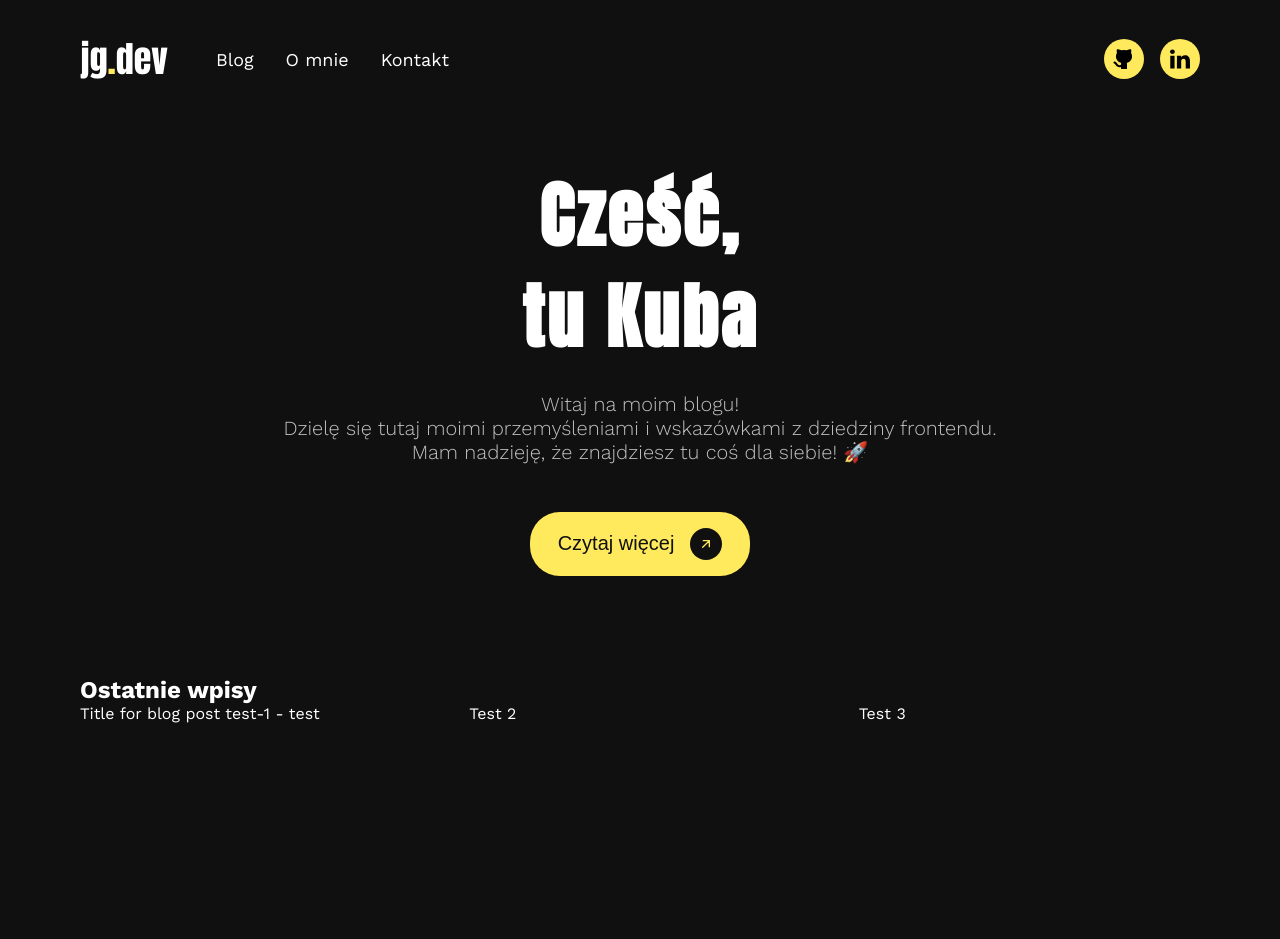
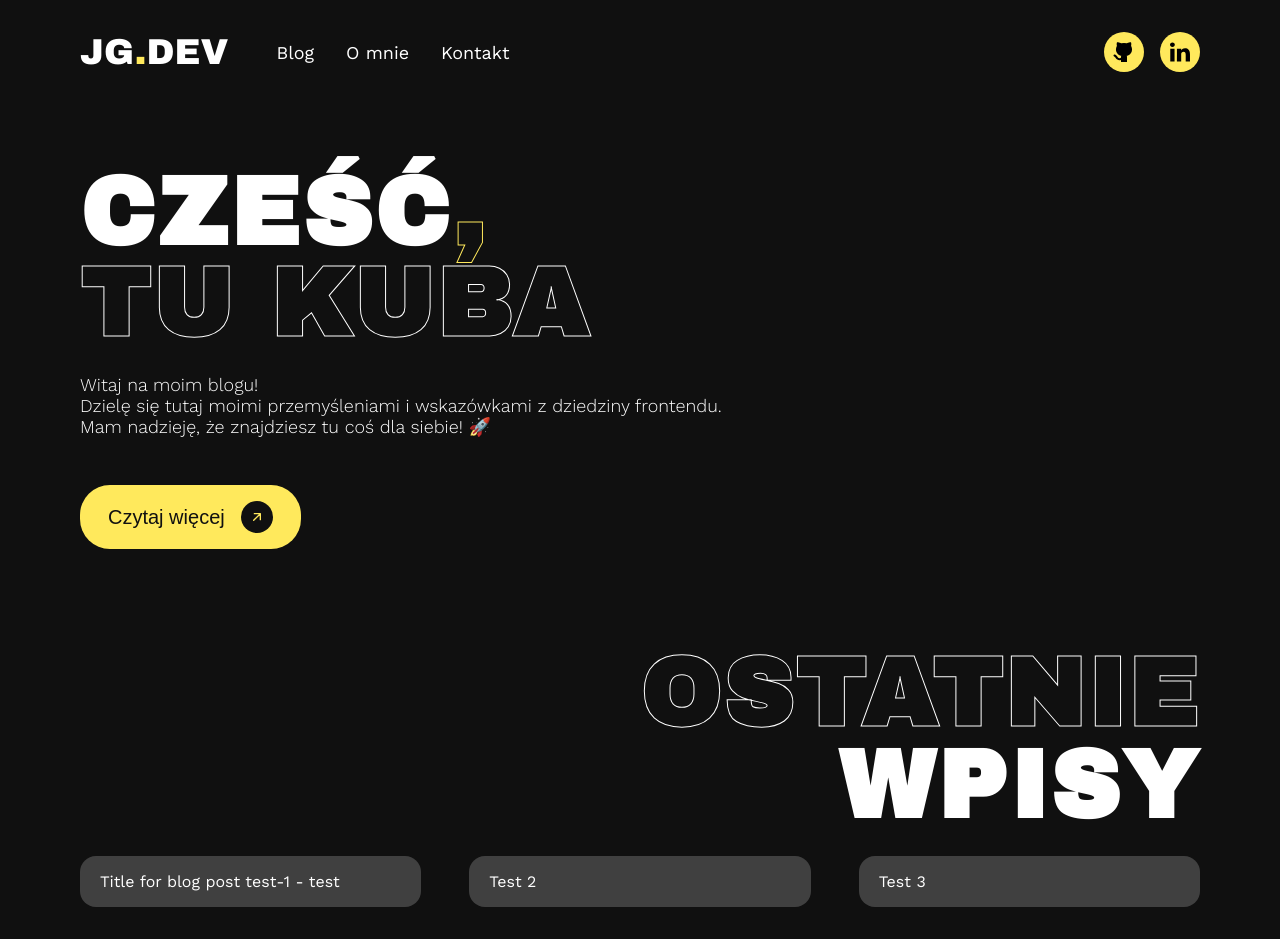
Before and after one commit to Goomel/personal-blog, a Next.js app: page / in a window 1280 px wide. Before the commit the page ends 800 px from the top, so only its background shows below. Built offline with nearby package versions, Linux system fonts and the light colour scheme.

Commit message:
Change heading font, add more styles

```diff
--- a/src/app/layout.js
+++ b/src/app/layout.js
@@ -1,6 +1,6 @@
 import cn from 'classnames';
 import Navigation from '@/components/navigation/Navigation';
-import { Work_Sans, Anton } from 'next/font/google';
+import { Work_Sans, Archivo_Black } from 'next/font/google';
 import styles from './layout.module.scss';
 import '@/styles/main.scss';
 
@@ -10,7 +10,7 @@ const work_sans = Work_Sans({
   variable: '--font-work-sans'
 });
 
-const anton = Anton({
+const archivo_black = Archivo_Black({
   subsets: ['latin'],
   display: 'swap',
   weight: '400',
@@ -25,7 +25,7 @@ export const metadata = {
 export default function RootLayout({ children }) {
   return (
     <html lang="pl">
-      <body className={cn(work_sans.variable, anton.variable)}>
+      <body className={cn(work_sans.variable, archivo_black.variable)}>
         <div className={styles.layoutContainer}>
           <Navigation />
           <main>{children}</main>
--- a/src/app/page.js
+++ b/src/app/page.js
@@ -1,4 +1,4 @@
-import RecentPosts from '@/components/blog/recentPosts/recentPosts';
+import RecentPosts from '@/components/blog/recentPosts/RecentPosts';
 import Hero from '@/components/hero/Hero';
 
 export const metadata = {
--- a/src/components/blog/postListing/PostListing.js
+++ b/src/components/blog/postListing/PostListing.js
@@ -1,10 +1,11 @@
 import Link from 'next/link';
+import styles from './postListing.module.scss';
 
 const PostListing = ({ posts }) => {
   return (
     <>
       {posts.map(({ slug, metadata: { title } }) => (
-        <div key={slug}>
+        <div className={styles.post} key={slug}>
           <Link href={`/blog/${slug}`}>{title}</Link>
         </div>
       ))}
--- /dev/null
+++ b/src/components/blog/postListing/postListing.module.scss
@@ -0,0 +1,13 @@
+@import '@/styles/mixins.scss';
+
+.post {
+  background-color: var(--black-400);
+  border-radius: 1rem;
+
+  a {
+    padding: 1rem 1.25rem;
+    display: block;
+    width: 100%;
+    height: 100%;
+  }
+}
--- a/src/components/blog/recentPosts/RecentPosts.js
+++ b/src/components/blog/recentPosts/RecentPosts.js
@@ -8,7 +8,11 @@ const RecentPosts = () => {
 
   return (
     <section className={styles.recentPostsWrapper}>
-      <h2>Ostatnie wpisy</h2>
+      <h2 className={styles.title}>
+        <span>Ostatnie</span>
+        <br />
+        <span>wpisy</span>
+      </h2>
       <Grid>
         <PostListing posts={allPosts} />
       </Grid>
--- a/src/components/blog/recentPosts/recentPosts.module.scss
+++ b/src/components/blog/recentPosts/recentPosts.module.scss
@@ -2,6 +2,24 @@
 
 .recentPostsWrapper {
   padding-top: 60px;
+}
+
+.title {
+  font-size: clamp(var(--text-5xl), 10vw, var(--text-8xl));
+  line-height: 0.95;
+  color: var(--white);
+  font-family: var(--font-heading);
+  letter-spacing: 3px;
+  margin-bottom: 1.5rem;
+  text-transform: uppercase;
+  text-align: end;
+
+  span {
+    &:first-child {
+      color: transparent;
+      -webkit-text-stroke: 1px var(--white);
+    }
+  }
 }
 
 @include mediaquery('lg') {
--- a/src/components/hero/Hero.js
+++ b/src/components/hero/Hero.js
@@ -6,7 +6,9 @@ const HeroSection = () => {
   return (
     <header className={styles.heroWrapper}>
       <h1 className={styles.title}>
-        <span>Cześć,</span>
+        <span>
+          Cześć<span className={styles.comma}>,</span>
+        </span>
         <br />
         <span>tu Kuba</span>
       </h1>
--- a/src/components/hero/hero.module.scss
+++ b/src/components/hero/hero.module.scss
@@ -2,21 +2,34 @@
 
 .heroWrapper {
   margin-top: 3rem;
-  text-align: center;
 }
 
 .title {
-  font-size: clamp(var(--text-5xl), 10vw, var(--text-7xl));
-  line-height: 1.4;
+  font-size: clamp(var(--text-5xl), 10vw, var(--text-8xl));
+  line-height: 0.95;
   color: var(--white);
   font-family: var(--font-heading);
   letter-spacing: 3px;
   margin-bottom: 1.5rem;
+  text-transform: uppercase;
+
+  span {
+    &:last-child {
+      color: transparent;
+      -webkit-text-stroke: 1px var(--white);
+    }
+
+    .comma {
+      -webkit-text-stroke: 1px var(--yellow-500);
+    }
+  }
+
+
 }
 
 .description {
-  font-size: clamp(var(--text-base), 2vw, var(--text-xl));
-  color: var(--gray-300);
+  font-size: clamp(var(--text-base), 2vw, var(--text-lg));
+  color: var(--gray-200);
   font-family: var(--font-sans);
   font-weight: 300;
   margin-bottom: 2rem;
@@ -24,7 +37,7 @@
 
 @include mediaquery('lg') {
   .heroWrapper {
-    margin: 5rem auto 0 auto;
+    margin: 6rem auto 0 auto;
   }
 
   .description {
--- a/src/components/navigation/logo/logo.module.scss
+++ b/src/components/navigation/logo/logo.module.scss
@@ -5,6 +5,7 @@
   color: var(--white);
   font-family: var(--font-heading);
   z-index: 2;
+  text-transform: uppercase;
 }
 
 .dot {
--- a/src/components/shared/grid/grid.module.scss
+++ b/src/components/shared/grid/grid.module.scss
@@ -2,6 +2,6 @@
 
 .grid {
   display: grid;
-  grid-template-columns: repeat(auto-fill, minmax(300px, 1fr));
+  grid-template-columns: repeat(3, 1fr);
   gap: 3rem;
 }
--- a/src/styles/variables.scss
+++ b/src/styles/variables.scss
@@ -1,4 +1,5 @@
 :root {
+  --black-400: rgb(64, 64, 64);
   --black-500: rgb(17, 16, 16);
   --black-600: rgb(12, 12, 12);
   --yellow-500: rgb(255, 233, 92);
```
